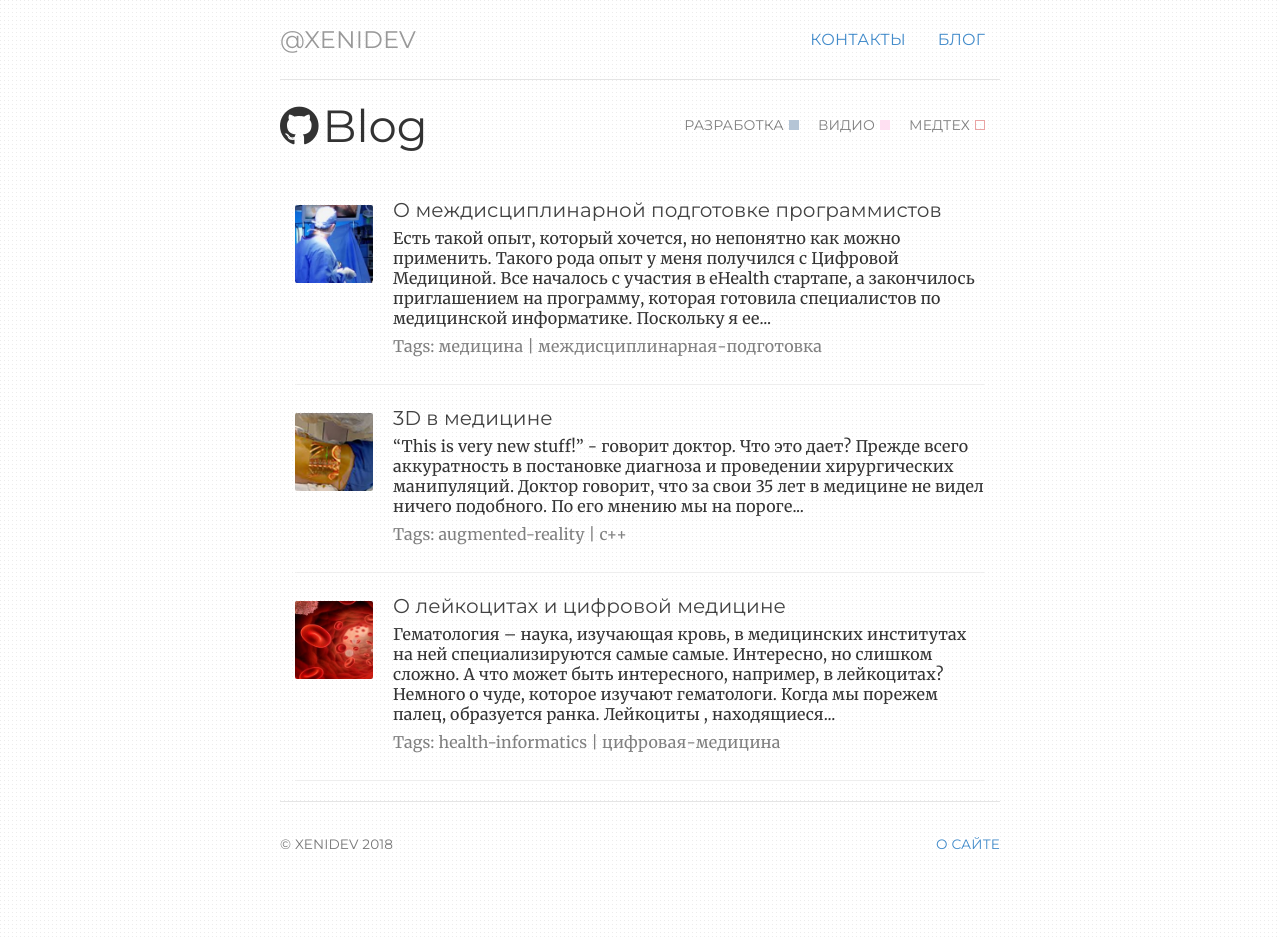
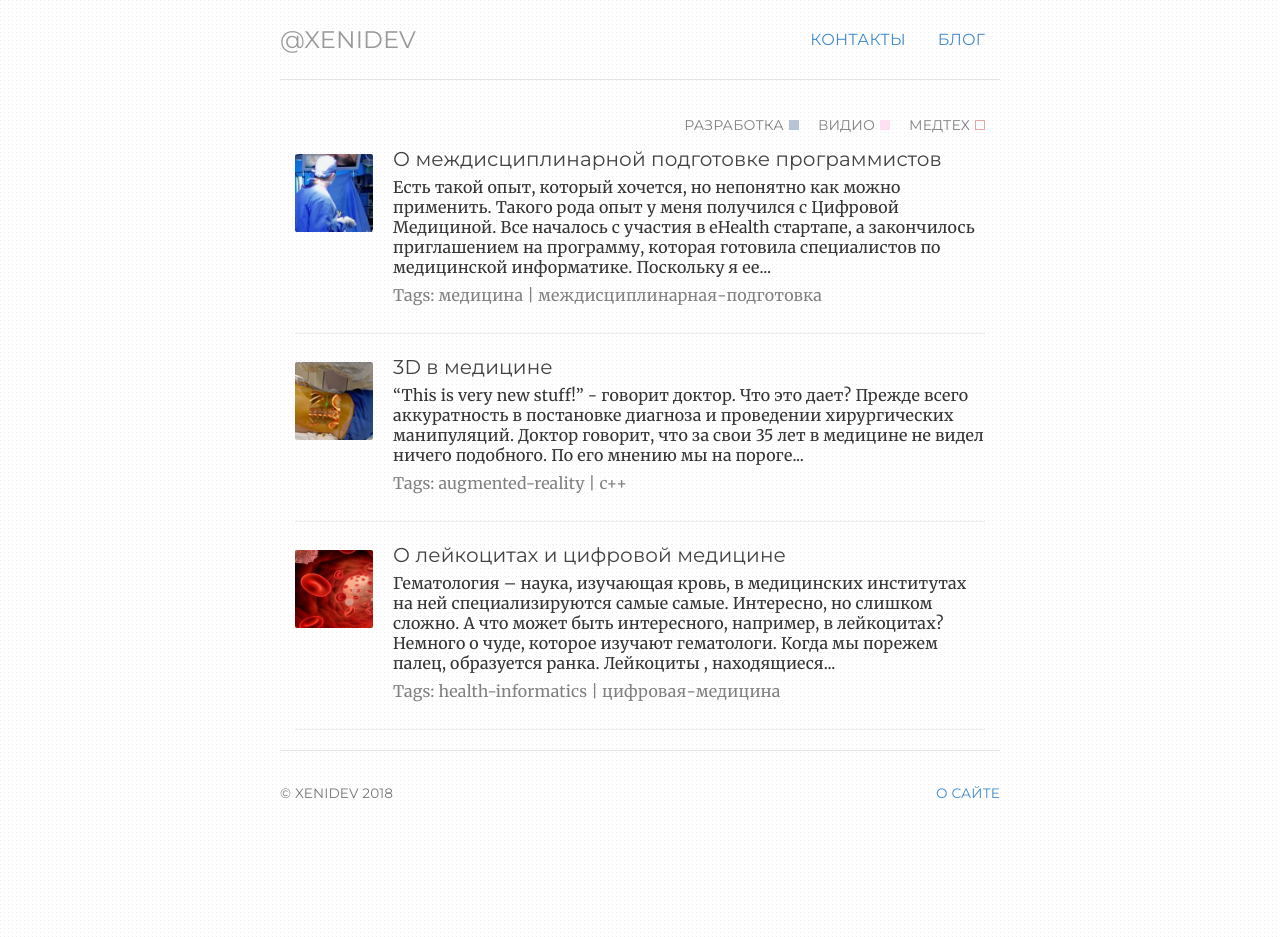
Before and after one commit to ValeraS/xenidev.github.io, a Jekyll site: the page built from notes/medtech.html, in a window 1280 px wide. Built offline with Jekyll 4.4.1, drawn with Linux system fonts in a browser that asks for light colours.

Commit message:
Update medtech.html

```diff
--- a/notes/medtech.html
+++ b/notes/medtech.html
@@ -4,10 +4,7 @@
 
               <!-- .welcome_bar -->
 <div class="welcome_bar">
-<div>
-   <i class="fa fa-github" style="font-size:45px;"></i>
-   <h2>Blog</h2>
-</div>
+
 <ul class="square-categories">
    <li> <a href="/notes/razrabotka.html">разработка<span class="badge-category-razrabotka"></span> </a> </li>
    <li> <a href="/notes/video.html">видио<span class="badge-category-video"></span></a> </li>
```
